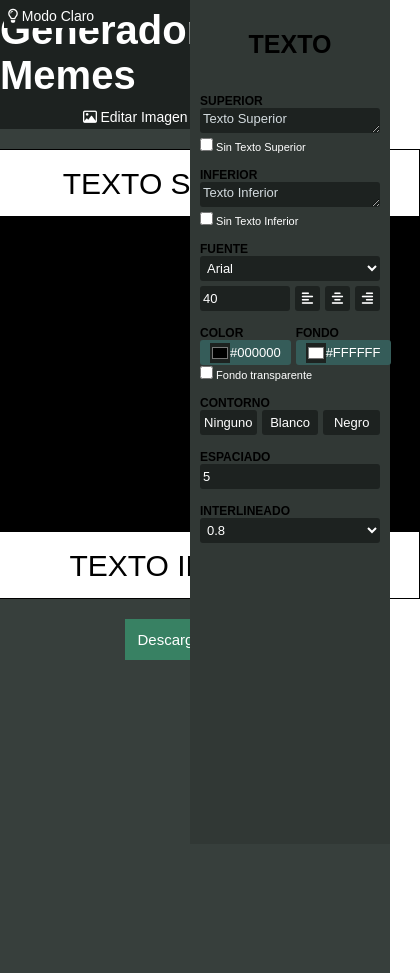
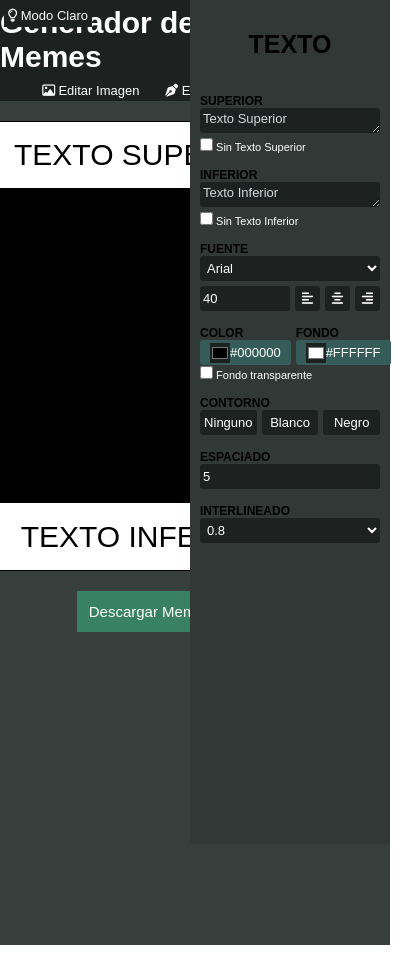
Before and after one commit to Agusgoi/Memes-Generator, a plain HTML site: page index.html in a window 390 px wide. Both pictures are taken after a click on the button "Modo Oscuro". Shown: the whole page, 420 px wide, since content can reach past the window. After the commit the page ends 945 px from the top, so only its background shows below. Drawn offline with nearby package versions, Linux system fonts and the light colour scheme.

Commit message:
responsive design 768px

```diff
--- a/main.js
+++ b/main.js
@@ -100,7 +100,7 @@ btnMode.addEventListener ("click", (event)=> {
     lineSpacing.classList.toggle ("darkmode-header");
     spacing.classList.toggle ("darkmode-header");
     titles.classList.toggle ("darkmode-aside");
-    subtitles.classList.toggle ("darkmode-aside");
+    subtitles.classList.toggle ("darkmode"); // NO SE APLICA
 
     // NO SE APLICA NI A LOS INPUT INDIV NI A LOS DIV
     fontColor.classList.toggle ("darkmode-header");
--- a/style.css
+++ b/style.css
@@ -408,6 +408,10 @@ cursor: pointer;
     color: #ffffff;
 }
 
+.darkmode .subtitles {
+    color: #ffffff;
+}
+
 .display-none {
     display: none;
 }
@@ -416,7 +420,7 @@ cursor: pointer;
 /* =============== RESPONSIVE DESIGN =============== */
 
 
-/* ------ MAX-WIDTH 880px ------ */
+/* --------- MAX-WIDTH 880px ---------- */
 
 
 @media screen and (max-width: 880px) {
@@ -522,11 +526,37 @@ textarea, .input-textarea1,.input-textarea2, .input-font, .font-size, .btn-align
 }
 
 
+/* --------- MAX-WIDTH 768px ---------- */
+
+@media screen and (max-width: 768px) {
+
+
+    /*max-width 768px - Header*/
+
+
+    h1{
+        font-size: 30px;
+    }
+
+    header {
+        padding-right: 25%;
+    }
+
+    .mode, .btn-image, .btn-text {
+        font-size: 13px;
+    }
+
+
+    /*max-width 768px - Main*/
+
+    .section-meme{
+        padding-right: 25%;
+    }
 
 
 
 
-
+}
 
 
 
```
